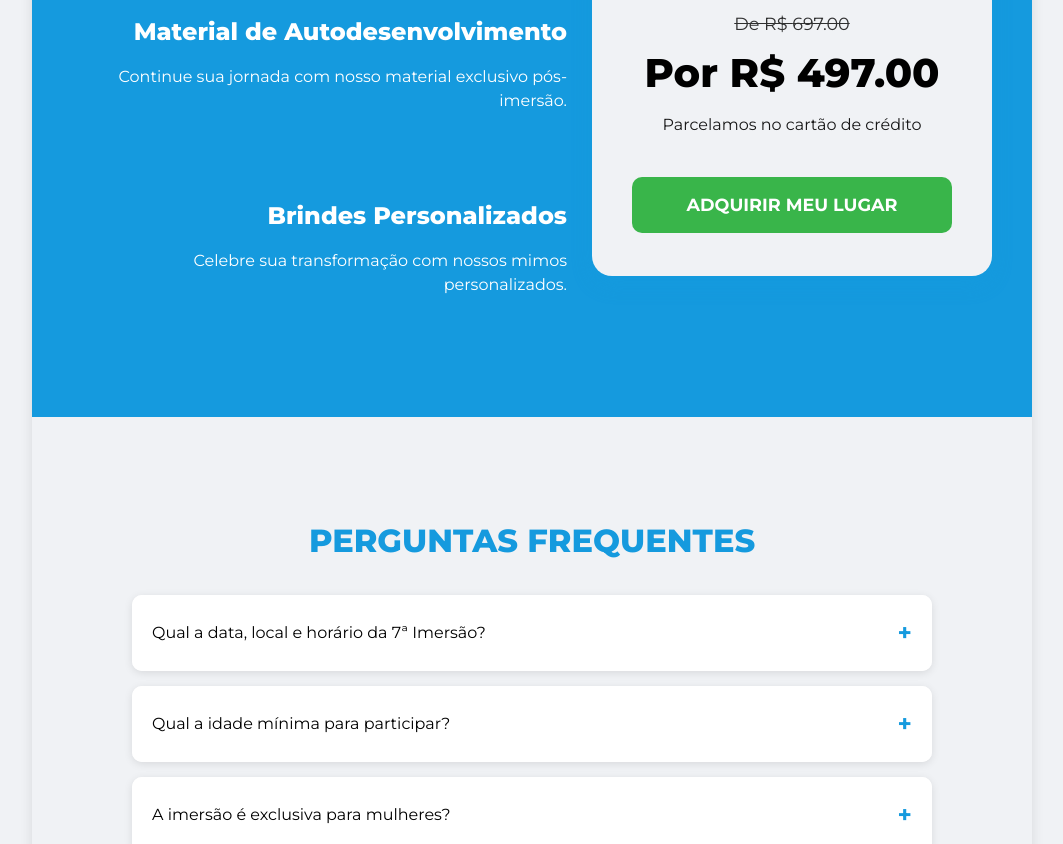
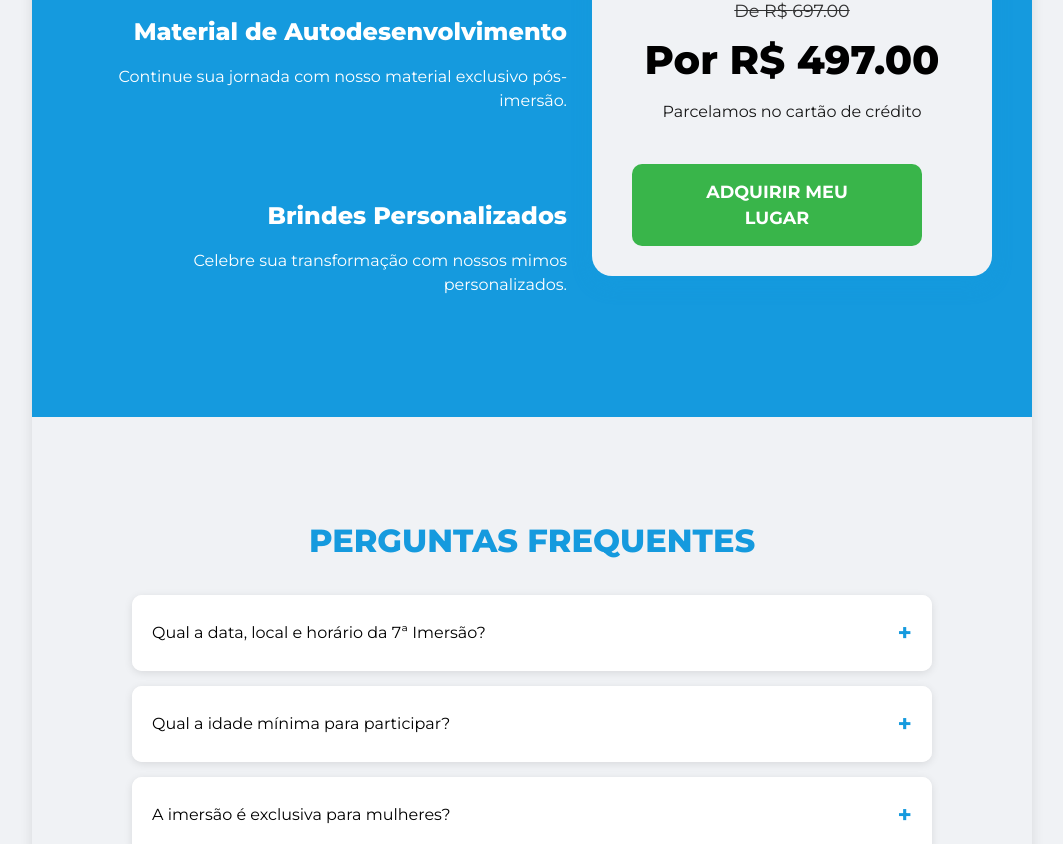
Before and after one commit to starzlocker/projeto_reviver, a React (Vite) app: page / in a window 1280 px wide. Shown: the part 4716-5560 px from the top of the page, without its empty margins (108-1171 px from the left). Built offline with nearby package versions, Linux system fonts and the light colour scheme.

Commit message:
feat: redirect users to whatsapp

```diff
--- a/src/components/body_components/SubscribeFormSection.css
+++ b/src/components/body_components/SubscribeFormSection.css
@@ -46,6 +46,12 @@
 }
 
 .cta-button {
+  display: flex;
+  flex-direction: row;
+  align-items: center;
+  justify-content: center;
+  gap: 8px;
+  justify-self: center;
   background-color: #39b54a;
   color: white;
   border: none;
@@ -56,6 +62,7 @@
   cursor: pointer;
   transition: transform 0.2s, box-shadow 0.2s;
   margin-bottom: 20px;
+  width: 290px;
 }
 
 .cta-button:hover {
--- a/src/components/body_components/SubscribeFormSection.jsx
+++ b/src/components/body_components/SubscribeFormSection.jsx
@@ -1,6 +1,6 @@
 import {useState} from 'react';
 import "./SubscribeFormSection.css";
-import { Link } from 'react-router-dom'
+import { Link, redirect } from 'react-router-dom'
 const SubscribeFormSection = ({fullPrice, discountPrice}) => {
   const [formData, setFormData] = useState({
     nome: '',
@@ -42,6 +42,23 @@
     check: ""
     }));
 
+    const whatsappMessage = (
+`Olá! 👋
+
+🏷️ Nome: ${formData.nome}
+📧 Email: ${formData.email}
+📱 WhatsApp: ${formData.celular}
+
+Gostaria de saber mais sobre a Imersão Reviver!
+
+Obrigado(a)! 🙏`
+    );
+
+    const encodedMessage = encodeURIComponent(whatsappMessage);
+    const whatsappRedirect = `https://whatsa.me/55971697154/?t=${encodedMessage}`
+    window.open(whatsappRedirect, '_blank')
+
+
     const request = {
         "nome": formData.nome,
         "email": formData.email,
@@ -70,9 +87,18 @@
     }
 
     setCadastrando(false);
-
     alert("Usuário cadastrado com sucesso!");
   };
+
+  const loader = (
+    <div role="status">
+        <svg ariaHidden="true" class="w-4 h-4 text-gray-200 animate-spin dark:text-gray-600 fill-blue-600" viewBox="0 0 100 101" fill="none" xmlns="http://www.w3.org/2000/svg">
+            <path d="M100 50.5908C100 78.2051 77.6142 100.591 50 100.591C22.3858 100.591 0 78.2051 0 50.5908C0 22.9766 22.3858 0.59082 50 0.59082C77.6142 0.59082 100 22.9766 100 50.5908ZM9.08144 50.5908C9.08144 73.1895 27.4013 91.5094 50 91.5094C72.5987 91.5094 90.9186 73.1895 90.9186 50.5908C90.9186 27.9921 72.5987 9.67226 50 9.67226C27.4013 9.67226 9.08144 27.9921 9.08144 50.5908Z" fill="currentColor"/>
+            <path d="M93.9676 39.0409C96.393 38.4038 97.8624 35.9116 97.0079 33.5539C95.2932 28.8227 92.871 24.3692 89.8167 20.348C85.8452 15.1192 80.8826 10.7238 75.2124 7.41289C69.5422 4.10194 63.2754 1.94025 56.7698 1.05124C51.7666 0.367541 46.6976 0.446843 41.7345 1.27873C39.2613 1.69328 37.813 4.19778 38.4501 6.62326C39.0873 9.04874 41.5694 10.4717 44.0505 10.1071C47.8511 9.54855 51.7191 9.52689 55.5402 10.0491C60.8642 10.7766 65.9928 12.5457 70.6331 15.2552C75.2735 17.9648 79.3347 21.5619 82.5849 25.841C84.9175 28.9121 86.7997 32.2913 88.1811 35.8758C89.083 38.2158 91.5421 39.6781 93.9676 39.0409Z" fill="currentFill"/>
+        </svg>
+        <span className="sr-only">Loading...</span>
+    </div>
+  );
 
   return (
     <section className="subscribe-section" id="subscribe_section">
@@ -135,7 +161,7 @@
             {
                 cadastrando ?
                     <button type="submit" className="cta-button disabled">
-                        ADQUIRIR MEU LUGAR
+                        {loader} Cadastrando
                     </button>
                     :
                     <button type="submit" className="cta-button">
```
